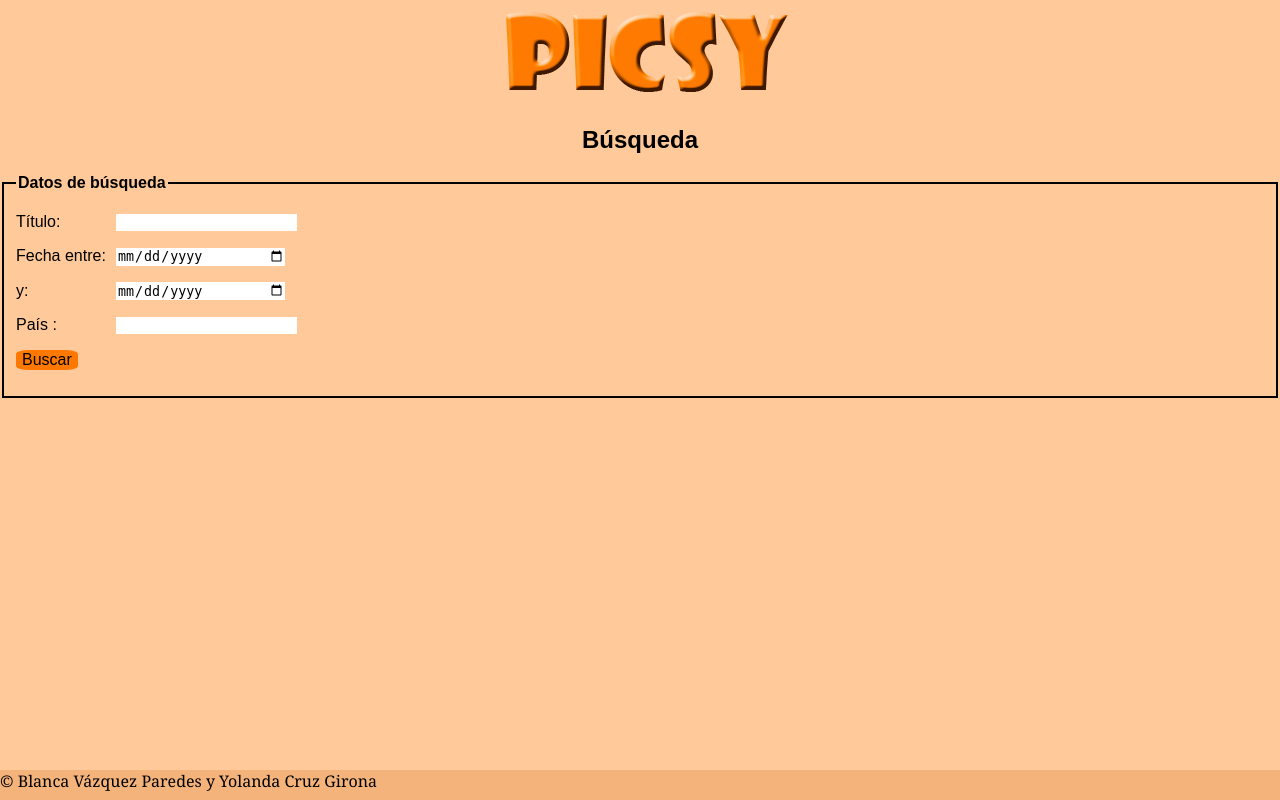
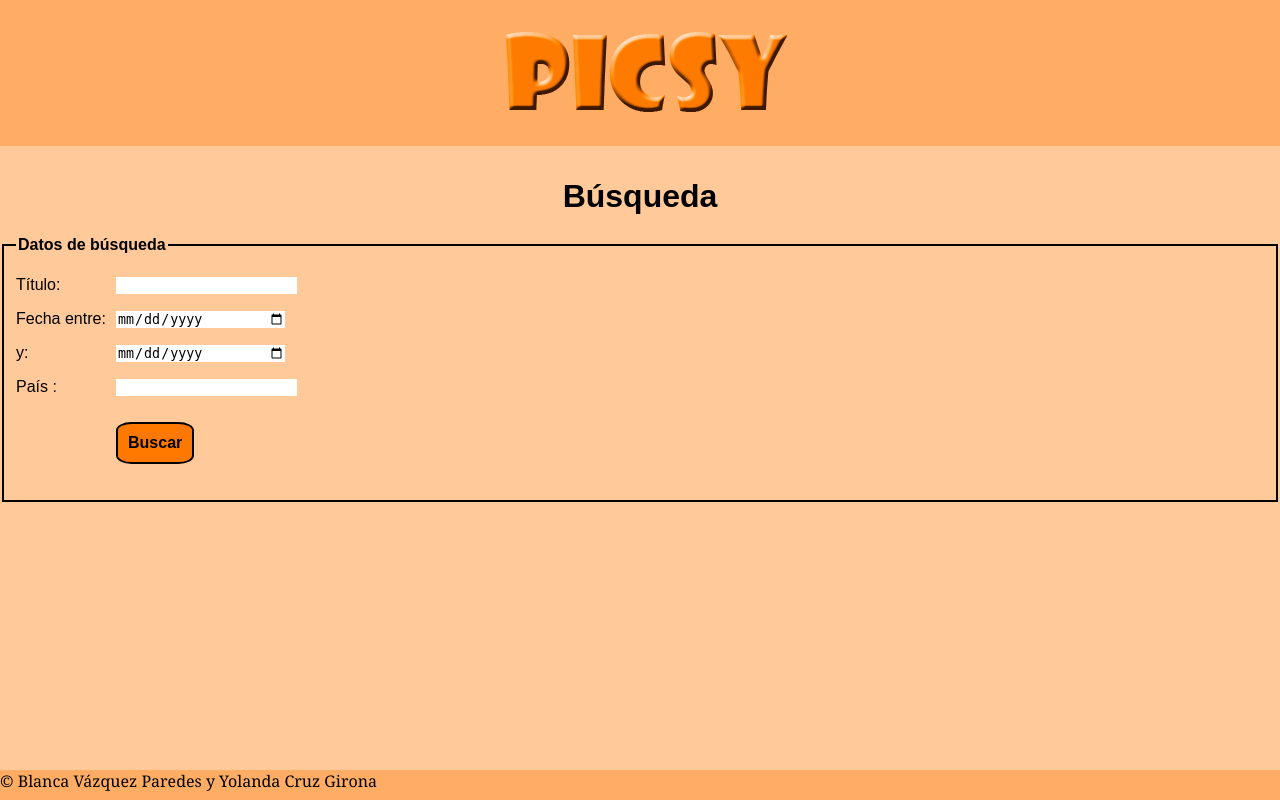
Before and after one commit to quicha/daw, a PHP site: page /busqueda.html in a window 1280 px wide. Run offline with PHP 8.4, Linux system fonts and the light colour scheme.

Commit message:
mi parte "finalizada"
échale un ojo a el tipo del letra y si las imágenes quieres que tengan todas el mismo tamaño.
Fíjate en las clases como .centrado, .titulos y tal!!!! Cualquier cosa, u know :)))

```diff
--- a/busqueda.html
+++ b/busqueda.html
@@ -16,12 +16,12 @@
 
 		<header>
 			<a href="index.html"><img src="picsy.png" alt="Logotipo de PICSY"></a>
-			<h2>Búsqueda</h2>
+
 
 
 		</header>
 
-
+			<h2 class="titulos">Búsqueda</h2>
 		<form name="busqueda" action="resultadobusqueda.html">
 			<fieldset>
 				<legend>Datos de búsqueda</legend>
@@ -42,7 +42,7 @@
 
 					<p>
 
-					<input type="submit" value= "Buscar">
+					<input type="submit" value= "Buscar" class="centrado">
 
 					</p>
 				</fieldset>
--- a/detallefoto.html
+++ b/detallefoto.html
@@ -14,8 +14,10 @@
 		<header>
 		<a href="index.html"><img src="picsy.png" alt="Logotipo de PICSY"></a>
 
-			<h2>Detalle de la fotografía</h2>
+
 		</header>
+
+		<h2 class="titulos">Detalle de la fotografía</h2>
 
 		<div class="detalle">
 			<img src="paisaje2.jpg" alt="Mar y un atardecer">
--- a/paginaprincipal.css
+++ b/paginaprincipal.css
@@ -5,8 +5,9 @@ html{
 
 header{
 
-
+	background-color: rgba(255,173,100,1);
 	text-align: center;
+	padding: 20px;
 
 
 }
@@ -32,6 +33,7 @@ color:black;
 	padding: 0;
 	list-style-type: none;
 
+
 }
 
 .horizontal a{
@@ -40,8 +42,14 @@ color:black;
 	color: black;
 	background-color: background-color: rgba(255,173,100,1);
 	text-align: center;
-	padding: 4px;
+	padding: 17px;
 	text-decoration: none;
+}
+
+.horizontal{
+	margin: 20px;
+
+
 }
 
 .horizontal a:hover, .horizontal a:active{
@@ -66,7 +74,16 @@ input {
  }
 .centrado {margin: 10px 100px;}
 
+#login{
 
+	float:right;
+	clear: both;
+	position:relative;
+	right: 10px;
+	margin: 10px;
+
+
+}
 
 
 
@@ -76,33 +93,62 @@ input {
 input[type=submit]{
 
 	font-size: 100%;
+	font-weight: bold;
 	background-color: #FF7900;
 	cursor: pointer;
 	border-radius: 20%;
+	padding: 10px;
+	border: 2px solid black;
+}
 
-}
-/* --No hace mucho caso a esto y no sé por qué pero estaría guay, si no se transforma en boton y yap--
-input[type=submit] a:hover{
+input[type=submit]:hover{
 
 	color: #000000;
-	background-color: rgba(255,173,100,0.5);
+	background-color: rgba(64, 232, 70,0.3);
 
 }
 
-input[type=submit] a:active{
-  background-color: rgba(255,173,100,0.5);
-  box-shadow: 0 5px #666;
+input[type=submit]:active{
+  background-color: rgba(64, 232, 70,1);
+  box-shadow: 0 5px #000000;
   transform: translateY(4px);
 
 
-}*/
+}
+
+h2{
+
+	text-align: center;
+	display: block;
+    font-size: 2em;
+    margin-top: 3em;
+    margin-bottom: 0.67em;
+    margin-left: 5em;
+    margin-right: 0;
+    font-weight: bold;
 
 
 
 
+}
+
+.titulos{
+
+	text-align: center;
+	display: block;
+	 margin-left: 0;
+    margin-right: 0;
+	margin-top: 1em;
+
+
+
+
+}
+
+
 footer {
 	color: black;
-	background-color: rgba(198,93,0, 0.2);
+	background-color: rgba(255,173,100,1);
 
 	font-family: Georgia, serif;
 
@@ -117,22 +163,42 @@ footer {
 
 .imagen{
 
+	float: none;
+	clear: both;
+
+	display: block;
 
 	text-align: center;
+
+	margin-right: 130px;
+
+
+
+
+}
+
+.imagen img{
+
+	margin-bottom:-10px;
 
 
 
 }
 
 .imagen img:hover {
-    box-shadow: 0 0 4px 2px rgba(0,0,0,0.5);
+    box-shadow: 0 0 10px 4px rgba(0,0,0,0.5);
 }
 
 .imagen p{
 
+
 		font-weight: bold;
-		text-align: center;
+
+
+
 }
+
+
 
 /*RELATIVO A LA PAGINA DE BÚSQUEDA*/
 
--- a/resultadobusqueda.html
+++ b/resultadobusqueda.html
@@ -32,7 +32,7 @@
 
 					<p>
 
-					<input type="submit" value= "Buscar">
+					<input type="submit" value= "Buscar" class="centrado">
 
 					</p>
 			</fieldset>
```
Also changed, not shown: index.html (+7 -5 lines).
